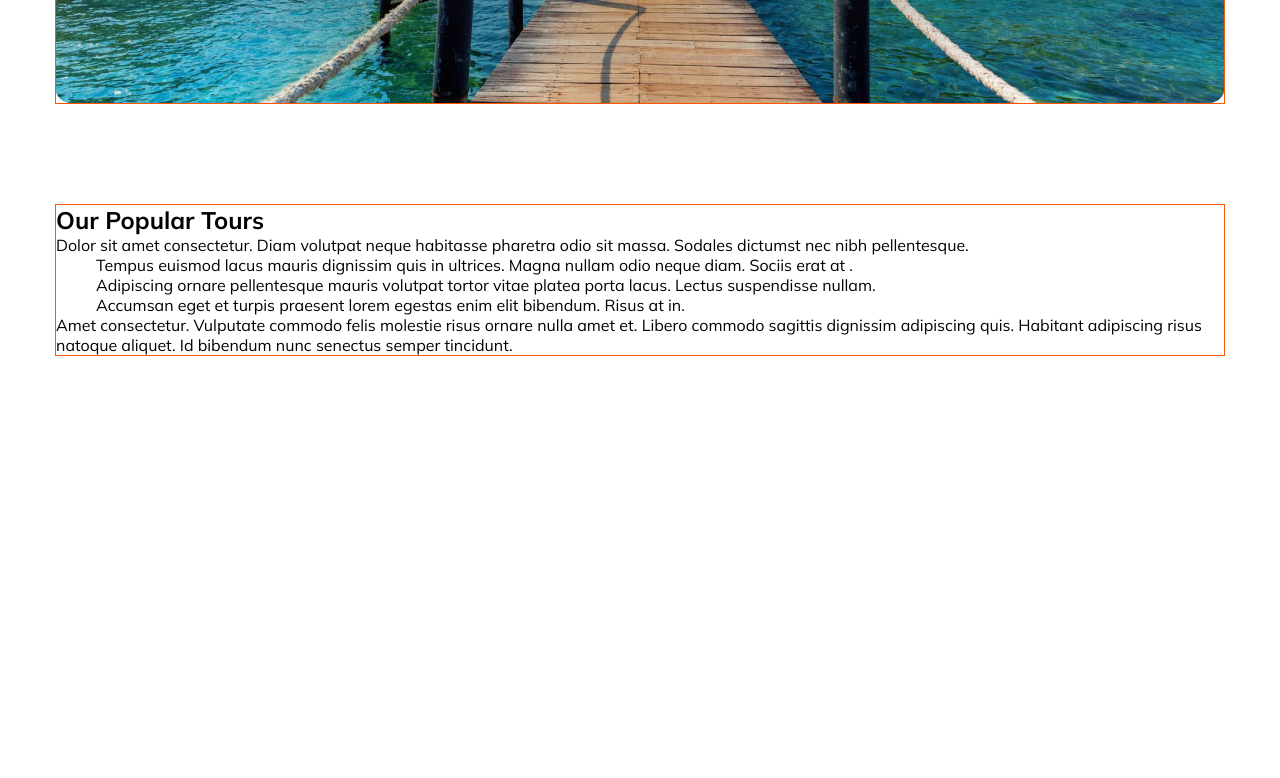
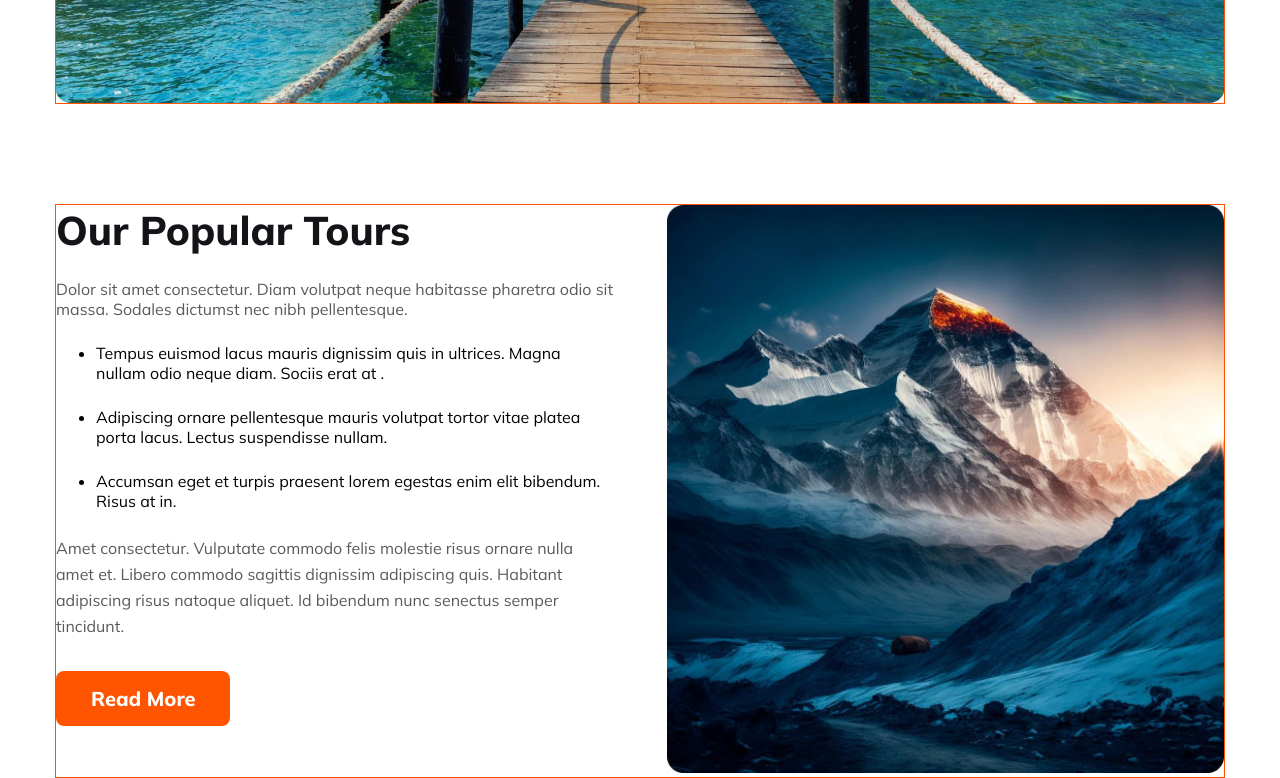
Before and after one commit to wahednur/wahed-travel, a plain HTML site: page index.html in a window 1280 px wide. Shown: the part 533-1311 px from the top of the page. Before the commit the page ends 889 px from the top, so only its background shows below. Drawn offline with Linux system fonts and the light colour scheme.

Commit message:
Our Popular tours section desktop site done

```diff
--- a/assets/css/style.css
+++ b/assets/css/style.css
@@ -5,6 +5,7 @@
   --primary-color: #ff5400;
   --secondary-color: #131318;
   --white-color: #fff;
+  --paragraph-text-color: #5a5a5d;
 }
 /* CSS variable end  */
 
@@ -46,10 +47,40 @@ body {
 }
 
 /* Rest CSS end  */
+/* Global CSS start  */
+.section-title {
+  color: var(--secondary-color);
+  font-family: Mulish;
+  font-size: 40px;
+  font-style: normal;
+  font-weight: 800;
+  line-height: normal;
+}
+img {
+  width: 100%;
+}
+.btn {
+  color: var(--white-color);
+  font-family: Mulish;
+  font-size: 20px;
+  font-weight: 800;
+  background-color: var(--primary-color);
+  padding: 15px 35px;
+  border-radius: 8px;
+  display: inline;
+}
+/* Global CSS end  */
 /* Home page css start  */
 /* Header css start  */
 .header-section {
   margin-top: 30px;
+}
+.body-pera {
+  color: var(--paragraph-text-color);
+  font-family: Mulish;
+  font-size: 16px;
+  font-weight: 400;
+  line-height: 26px;
 }
 .header-section .header-logo-menu-area {
   display: flex;
@@ -190,6 +221,41 @@ button .fa-solid {
 }
 /* Header Banner css end  */
 /* Header css end  */
+/* Our popular tours section CSS start  */
+.popular-section .tour-wrap {
+  display: flex;
+  flex-wrap: wrap;
+  flex-direction: row;
+  justify-content: space-between;
+  gap: 53;
+  width: 100%;
+}
+.tour-text,
+.tour-img {
+  width: calc(50% - 26.5px);
+  height: auto;
+}
+.tour-text ul li {
+  list-style: disc;
+  margin-bottom: 24px;
+}
+.tour-text p,
+.tour-text ul {
+  margin-top: 24px;
+}
+.tour-pera {
+  color: rgba(19, 19, 24, 0.7);
+}
+.popular-section .tour-wrap .tour-text p {
+  display: block;
+}
+.popular-section .tour-wrap .tour-text .btn {
+  display: inline;
+  margin-top: 32px;
+  float: left;
+}
+
+/* Our popular tours section CSS end  */
 /* Home page css end  */
 
 @media screen and (max-width: 600px) {
--- a/index.html
+++ b/index.html
@@ -89,7 +89,7 @@
         <div class="tour-wrap">
           <div class="tour-text">
             <h1 class="section-title">Our Popular Tours</h1>
-            <p class="body-pera">
+            <p class="tour-pera">
               Dolor sit amet consectetur. Diam volutpat neque habitasse pharetra
               odio sit massa. Sodales dictumst nec nibh pellentesque.
             </p>
@@ -113,8 +113,11 @@
               Habitant adipiscing risus natoque aliquet. Id bibendum nunc
               senectus semper tincidunt.
             </p>
+            <a href="#" class="btn">Read More</a>
           </div>
-          <div class="tour-img"></div>
+          <div class="tour-img">
+            <img src="assets/images/our-tour.jpg" alt="" />
+          </div>
         </div>
       </div>
     </section>
```
